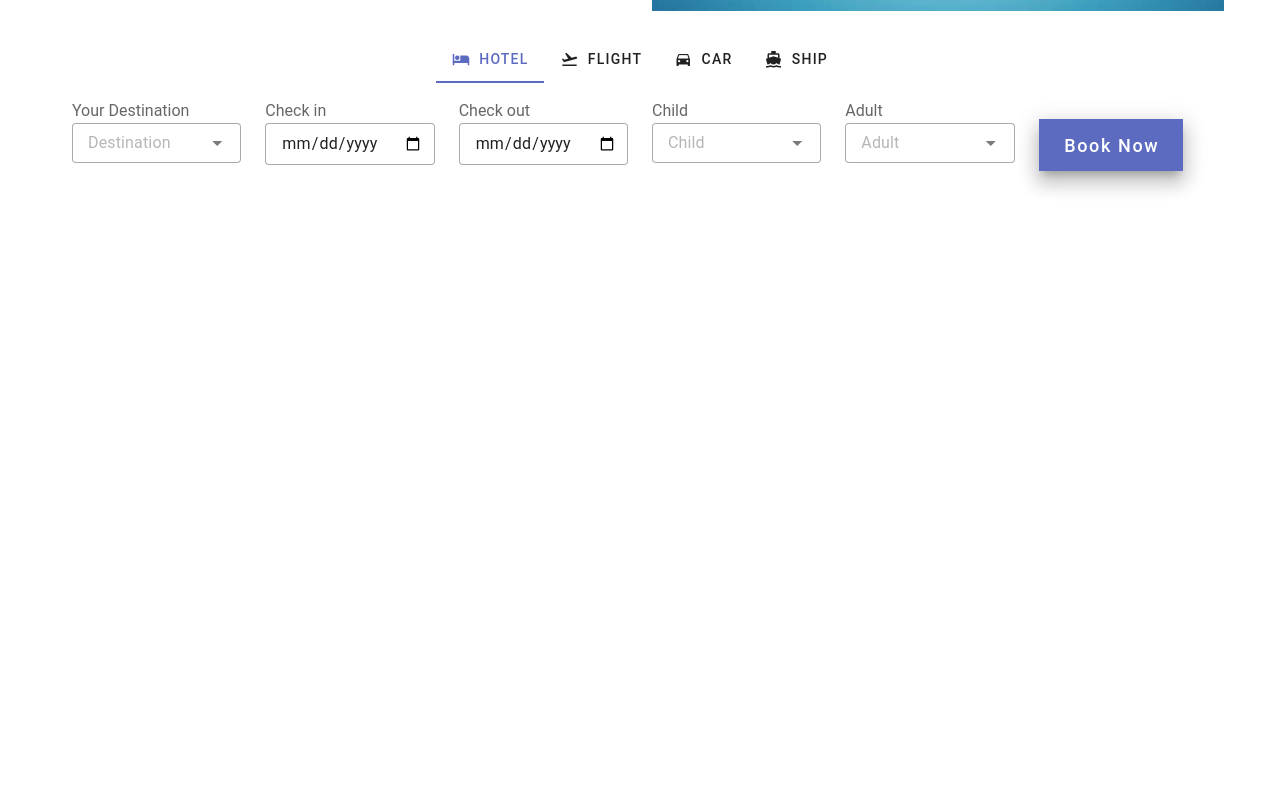
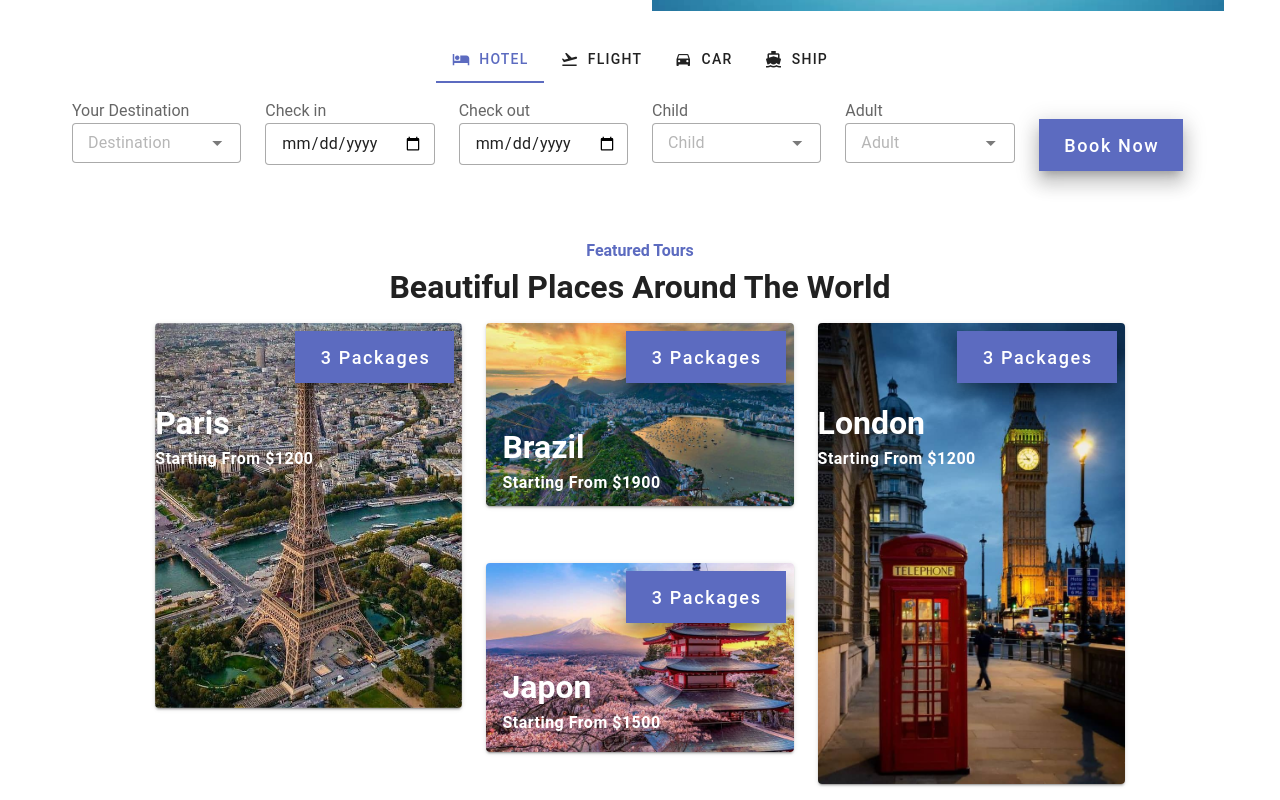
Before and after one commit to maydamv/Travel-agency, a Vue app: page / in a window 1280 px wide. Shown: the part 991-1791 px from the top of the page. Before the commit the page ends 1210 px from the top, so only its background shows below. Built offline with nearby package versions, Linux system fonts and the light colour scheme.

Commit message:
add cards Beautiful Places Around the World

```diff
--- a/src/views/Home.vue
+++ b/src/views/Home.vue
@@ -105,6 +105,119 @@
                     </v-window>
                 </v-card>
             </v-col>
+            <v-col cols="12">
+                <v-col>
+                    <h4 class="text-center text-indigo-lighten-1">Featured Tours</h4>
+                    <h1 class="text-center">Beautiful Places Around The World</h1>
+                </v-col>
+                <v-row justify="center">
+                    <v-col cols="12" sm="10">
+                        <v-row>
+                            <v-col cols="12" sm="4">
+                                <v-hover v-slot="{ isHovering, props}">
+                                <v-card :elevation="isHovering ? 12: 2" :class="{ 'on-hover':isHovering }" v-bind="props" class="card1">
+                                    <v-img src="/public/4.png" cover height="100%">
+                                        <div class="d-flex flex-row-reverse">
+                                            <v-btn class="text-none mr-2 mt-2" color="indigo-lighten-1" size="x-large" variant="flat" rounded="0" elevation="12">
+                                                3 Packages
+                                            </v-btn>
+                                        </div>
+                                        <div class="text-white top">
+                                            <h1 class="mt-4">Paris</h1>
+                                            <div>
+                                                <p class="ma-0 text-body-1 font-weight-bold">
+                                                    Starting From $1200
+                                                </p>
+                                            </div>
+                                        </div>
+                                        <div class="d-flex justify-center">
+                                            <v-btn v-for="(icon, index) in icons" :key="index" variant="text" :class="{ 'show-btns' : isHovering}" :color="transparent" :icon="icon"></v-btn>
+                                        </div>
+                                    </v-img>
+                                </v-card>
+                                </v-hover>
+                            </v-col>
+                            <v-col cols="4" class="d-flex flex-column">
+                                <v-row>
+                                    <v-col cols="12">
+                                        <v-hover v-slot="{ isHovering, props}">
+                                            <v-card :elevation="isHovering ? 12: 2" :class="{ 'on-hover':isHovering }" v-bind="props" class="card1">
+                                                <v-img src="/public/5.jpg" cover height="100%">
+                                                    <div class="d-flex flex-row-reverse">
+                                                        <v-btn class="text-none mr-2 mt-2" color="indigo-lighten-1" size="x-large" variant="flat" rounded="0" elevation="12">
+                                                            3 Packages
+                                                        </v-btn>
+                                                    </div>
+                                                    <div class="text-white ">
+                                                        <h1 class="mt-10 ml-4">Brazil</h1>
+                                                        <div>
+                                                            <p class="ma-0 text-body-1 font-weight-bold ml-4">
+                                                                Starting From $1900
+                                                            </p>
+                                                        </div>
+                                                    </div>
+                                                    <div class="d-flex justify-center">
+                                                        <v-btn v-for="(icon, index) in icons" :key="index" variant="text" :class="{ 'show-btns' : isHovering}" :color="transparent" :icon="icon"></v-btn>
+                                                    </div>
+                                                </v-img>
+                                            </v-card>
+                                        </v-hover>
+                                    </v-col>
+                                    <v-col cols="12">
+                                        <v-hover v-slot="{ isHovering, props}">
+                                            <v-card :elevation="isHovering ? 12: 2" :class="{ 'on-hover':isHovering }" v-bind="props" class="card1">
+                                                <v-img src="/public/13.jpg" cover height="100%">
+                                                    <div class="d-flex flex-row-reverse">
+                                                        <v-btn class="text-none mr-2 mt-2" color="indigo-lighten-1" size="x-large" variant="flat" rounded="0" elevation="12">
+                                                            3 Packages
+                                                        </v-btn>
+                                                    </div>
+                                                    <div class="text-white ">
+                                                        <h1 class="mt-10 ml-4">Japon</h1>
+                                                        <div>
+                                                            <p class="ma-0 text-body-1 font-weight-bold ml-4">
+                                                                Starting From $1500
+                                                            </p>
+                                                        </div>
+                                                    </div>
+                                                    <div class="d-flex justify-center">
+                                                        <v-btn v-for="(icon, index) in icons" :key="index" variant="text" :class="{ 'show-btns' : isHovering}" :color="transparent" :icon="icon"></v-btn>
+                                                    </div>
+                                                </v-img>
+                                            </v-card>
+                                        </v-hover>
+                                    </v-col>
+                                </v-row>
+                            </v-col>
+                            <v-col cols="12" sm="4">
+                                <v-hover v-slot="{ isHovering, props}">
+                                <v-card :elevation="isHovering ? 12: 2" :class="{ 'on-hover':isHovering }" v-bind="props" class="card1">
+                                    <v-img src="/public/9.jpg" cover height="100%">
+                                        <div class="d-flex flex-row-reverse">
+                                            <v-btn class="text-none mr-2 mt-2" color="indigo-lighten-1" size="x-large" variant="flat" rounded="0" elevation="12">
+                                                3 Packages
+                                            </v-btn>
+                                        </div>
+                                        <div class="text-white top">
+                                            <h1 class="mt-4">London</h1>
+                                            <div>
+                                                <p class="ma-0 text-body-1 font-weight-bold">
+                                                    Starting From $1200
+                                                </p>
+                                            </div>
+                                        </div>
+                                        <div class="d-flex justify-center">
+                                            <v-btn v-for="(icon, index) in icons" :key="index" variant="text" :class="{ 'show-btns' : isHovering}" :color="transparent" :icon="icon"></v-btn>
+                                        </div>
+                                    </v-img>
+                                </v-card>
+                                </v-hover>
+                            </v-col>
+                        </v-row>
+                    </v-col>
+                </v-row>
+            </v-col>
+
         </v-row>
     </v-container>
 </v-main>
```
